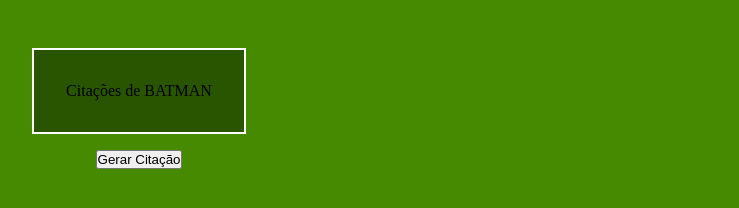
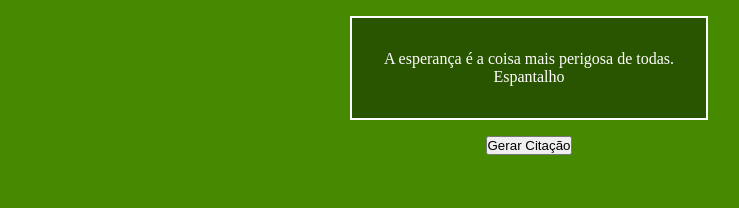
Before and after one commit to robertokpp/03---citacoes, a plain HTML site: page index.html in a window 1280 px wide. Both pictures are taken after a click on the button "Gerar Citação". Shown: the whole page, without its empty margins (111-850 px from the left). Drawn offline with Linux system fonts and the light colour scheme.

Commit message:
adiciona funcionalidade para exibir citações aleatórias do Batman

```diff
--- a/script.js
+++ b/script.js
@@ -1,5 +1,6 @@
 const button = document.querySelector("button");
-
+const quote = document.querySelector(".quote")
+const author = document.querySelector(".author")
 const batmanQuotes = [
   { quote: "Eu sou o Batman.", author: "Batman / Bruce Wayne" },
   {
@@ -88,7 +89,7 @@ const batmanQuotes = [
 ];
 
 button.addEventListener("click", () => {
-
-  console.log(batmanQuotes)
-
+  let res = Math.floor(Math.random()* batmanQuotes.length)
+  quote.textContent = batmanQuotes[res].quote
+  author.textContent = batmanQuotes[res].author
 });
--- a/style.css
+++ b/style.css
@@ -10,8 +10,9 @@ main{
   display: flex;
   flex-direction: column;
   align-items: center;
-  width: 500px;
+  width: fit-content;
   margin-top: 2rem;
+  margin: auto;
 }
 
 .box{
@@ -19,4 +20,8 @@ main{
   background-color: rgb(42, 85, 0);
   padding: 2rem;
   margin: 1rem;
+  display: flex;
+  align-items: center;
+  flex-direction: column;
+  color: white;
 }
```
